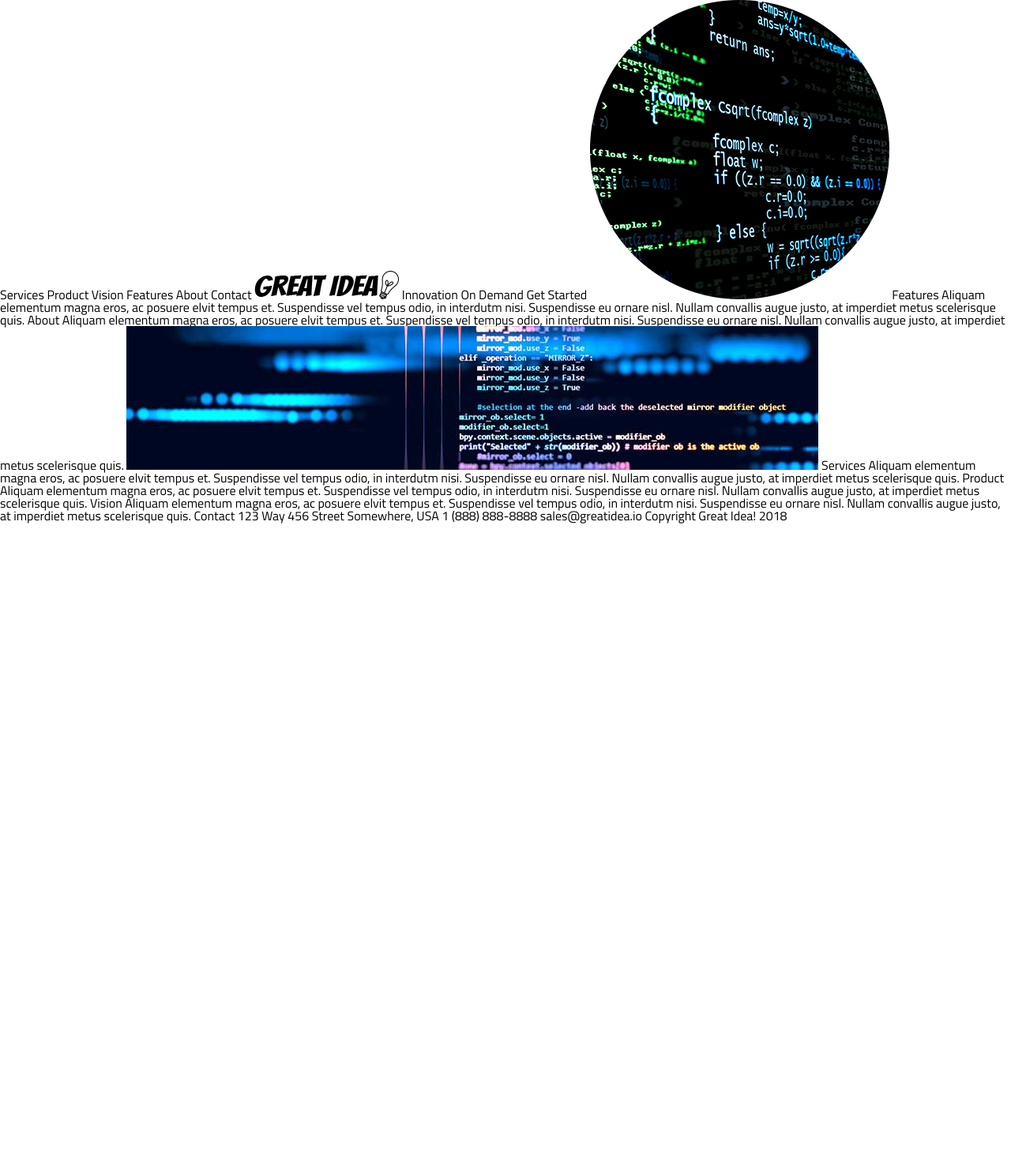
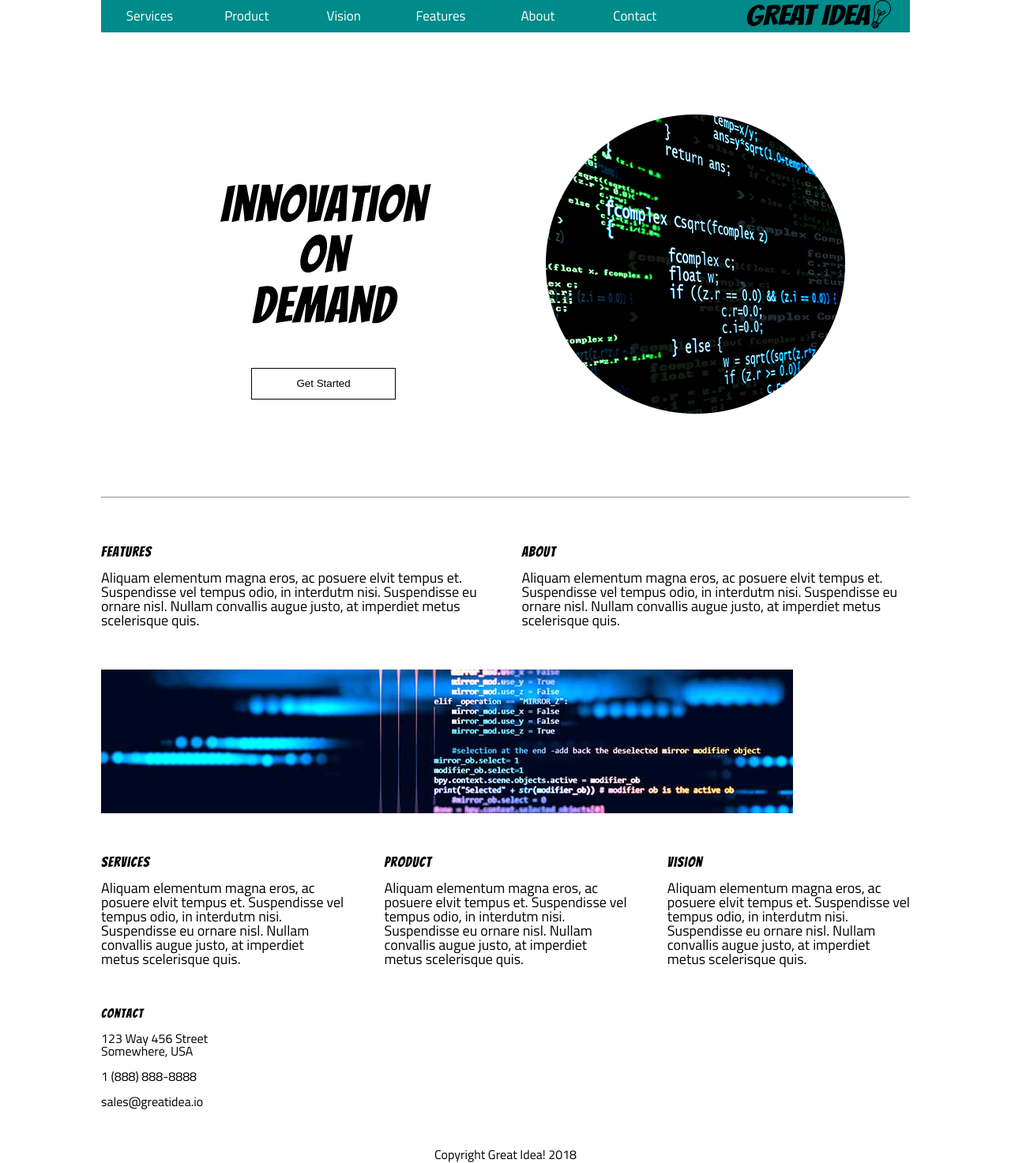
Before and after one commit to paritie/precourse, a plain HTML site: page client-project-2/great-idea-website/index.html in a window 1280 px wide. Shown: the whole page at 79% size. Before the commit the page ends 800 px from the top, so only its background shows below. Drawn offline with Linux system fonts and the light colour scheme.

Commit message:
Innovation on demand update

```diff
--- a/client-project-2/great-idea-website/css/index.css
+++ b/client-project-2/great-idea-website/css/index.css
@@ -64,3 +64,133 @@ h1, h2, h3, h4, h5 {
 }
 
 /* Your code starts here! */
+.container,body {
+    max-width: 1024px;
+    width: 100%;
+    margin: 0 auto;
+}
+
+* {
+    box-sizing: border-box;
+  }
+	/* navigation */
+.main-nav{
+	display: inline-block;
+	width: 100%;
+	background-color: #008b8b;
+	overflow: hidden;
+}
+
+/* navigation links */
+.main-nav a {
+  float: left;
+  padding: 12px;
+  color: white;
+  text-decoration: none;
+  font-size: 17px;
+  width: 12%;
+  text-align: center;
+}
+
+/* Add a background color on mouse-over */
+.main-nav a:hover {
+  background-color: #000;
+}
+
+/* Style the current/active link */
+.main-nav a.active {
+  background-color: #4CAF50;
+}
+
+.logo{
+	z-index: 4;
+	text-decoration: none;
+	padding-left: 80px;
+}
+
+@media screen and (max-width: 500px) {
+  .main-nav a {
+    float: none;
+    display: block;
+    width: 100%;
+    text-align: center;
+  }
+}
+.head{
+	margin-top: 10%;
+	margin-bottom: 10%;
+}
+
+.header{
+	display: inline-block;
+	margin-top: 8%;
+	width: 55%;
+	font-size: 64px;
+	text-align: center;
+	float: left;
+}
+
+button{
+	padding: 2% 10%;
+	background-color: transparent;
+	border: 1px solid black;
+}
+
+.content{
+	display: inline-block;
+	margin-top: 5%;
+	margin-bottom: 5%;
+}
+
+.Features{
+	width: 48%;
+	font-size: 18px;
+	float: left;
+}
+
+.About{
+	width: 48%;
+	font-size: 18px;
+	float: right;
+}
+
+.contents{
+	margin-top: 5%;
+	margin-bottom: 5%;
+	text-align: center;
+	/* clear: both; */
+}
+
+.Services{
+	width: 30%;
+	font-size: 18px;
+	float: left;
+	text-align: left;
+}
+
+.Product{
+	display: inline-block;
+	margin: 0 auto;
+	width: 30%;
+	font-size: 18px;
+	text-align: left;
+}
+
+.Vision{
+	width: 30%;
+	font-size: 18px;
+	float: right;
+	text-align: left;
+}
+
+.Image{
+margin: 0 auto;
+}
+
+.Contact{
+	margin-bottom: 5%;
+}
+
+footer{
+	text-align: center;
+}
--- a/client-project-2/great-idea-website/index.html
+++ b/client-project-2/great-idea-website/index.html
@@ -16,48 +16,75 @@
 
   <body>
 
-  Services
-  Product
-  Vision
-  Features
-  About
-  Contact
+    <div class="container">
+        <div class="main-nav">
+            <a href="#">Services</a>
+            <a href="#">Product</a>
+            <a href="#">Vision</a>
+            <a href="#">Features</a>
+            <a href="#">About</a>
+            <a href="#">Contact</a>
+            <img class="logo" src="img/logo.png" alt="Great Idea! Company logo.">
+          </div>
+<div class="head">
+  <div class="header">
+      <h1>
+        Innovation<br>
+        On<br>
+        Demand
+      </h1>
+      <button>Get Started</button>
+  </div>
+  <div class="img">
+    <img src="img/header-img.png" alt="Image of a code snippet.">
+  </div>
+</div>
 
-  <img class="logo" src="img/logo.png" alt="Great Idea! Company logo.">
-  Innovation
-  On
-  Demand
+<hr>
 
-  Get Started
+<div class="content">
+  <div class="Features">
+    <h3>Features</h3>
+    <p>Aliquam elementum magna eros, ac posuere elvit tempus et. Suspendisse vel tempus odio, in interdutm nisi. Suspendisse eu ornare nisl. Nullam convallis augue justo, at imperdiet metus scelerisque quis.</p>
+  </div>
+  <div class="About">
+    <h3>About</h3>
+    <p>Aliquam elementum magna eros, ac posuere elvit tempus et. Suspendisse vel tempus odio, in interdutm nisi. Suspendisse eu ornare nisl. Nullam convallis augue justo, at imperdiet metus scelerisque quis.</p>
+  </div>
+</div>
 
-  <img src="img/header-img.png" alt="Image of a code snippet.">
+<div class="Image">
+  <img class="middle-img" src="img/mid-page-accent.jpg" alt="Image of code snippets across the screen">
+</div>
 
-  Features
-  Aliquam elementum magna eros, ac posuere elvit tempus et. Suspendisse vel tempus odio, in interdutm nisi. Suspendisse eu ornare nisl. Nullam convallis augue justo, at imperdiet metus scelerisque quis.
+<div class="contents">
+  <div class="Services">
+    <h3>Services</h3>
+    <p>Aliquam elementum magna eros, ac posuere elvit tempus et. Suspendisse vel tempus odio, in interdutm nisi. Suspendisse eu ornare nisl. Nullam convallis augue justo, at imperdiet metus scelerisque quis.</p>
+  </div>
+  <div class="Vision">
+    <h3>Vision</h3>
+    <p>Aliquam elementum magna eros, ac posuere elvit tempus et. Suspendisse vel tempus odio, in interdutm nisi. Suspendisse eu ornare nisl. Nullam convallis augue justo, at imperdiet metus scelerisque quis.</p>
+  </div>
+  <div class="Product">
+    <h3>Product</h3>
+    <p>Aliquam elementum magna eros, ac posuere elvit tempus et. Suspendisse vel tempus odio, in interdutm nisi. Suspendisse eu ornare nisl. Nullam convallis augue justo, at imperdiet metus scelerisque quis.</p>
+  </div>
+</div>
 
 
-  About
-  Aliquam elementum magna eros, ac posuere elvit tempus et. Suspendisse vel tempus odio, in interdutm nisi. Suspendisse eu ornare nisl. Nullam convallis augue justo, at imperdiet metus scelerisque quis.
+<div class="Contact">
+  <h3>Contact</h3>
+  <p>123 Way 456 Street<br>
+  Somewhere, USA<br><br>
+  1 (888) 888-8888<br><br>
+  sales@greatidea.io</p>
+</div>
+  </div>
+<footer>
+  <p>Copyright Great Idea! 2018</p>
+</footer>
 
-  <img class="middle-img" src="img/mid-page-accent.jpg" alt="Image of code snippets across the screen">
-
-  Services
-  Aliquam elementum magna eros, ac posuere elvit tempus et. Suspendisse vel tempus odio, in interdutm nisi. Suspendisse eu ornare nisl. Nullam convallis augue justo, at imperdiet metus scelerisque quis.
-
-
-  Product
-  Aliquam elementum magna eros, ac posuere elvit tempus et. Suspendisse vel tempus odio, in interdutm nisi. Suspendisse eu ornare nisl. Nullam convallis augue justo, at imperdiet metus scelerisque quis.
-
-  Vision
-  Aliquam elementum magna eros, ac posuere elvit tempus et. Suspendisse vel tempus odio, in interdutm nisi. Suspendisse eu ornare nisl. Nullam convallis augue justo, at imperdiet metus scelerisque quis.
-
-  Contact
-  123 Way 456 Street
-  Somewhere, USA
-  1 (888) 888-8888
-  sales@greatidea.io
-
-  Copyright Great Idea! 2018
 
   </body>
 </html>
```
